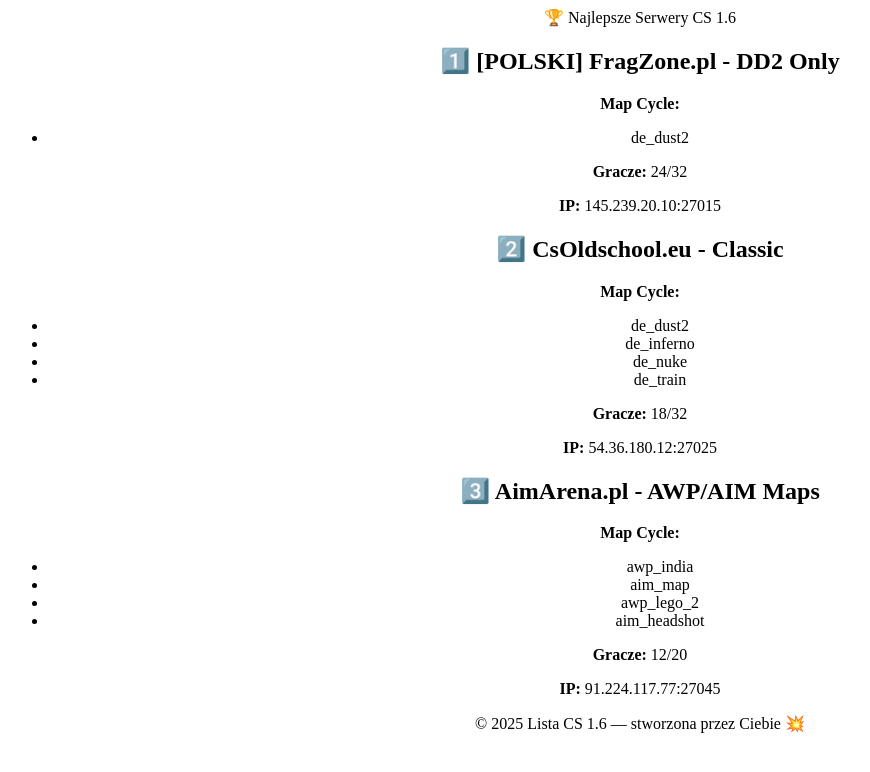
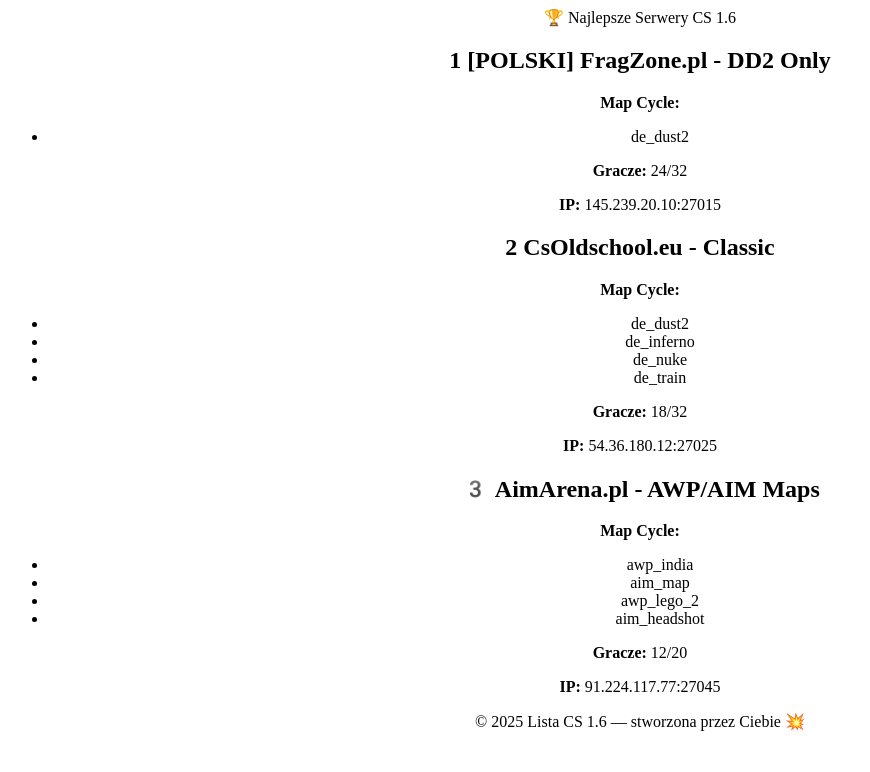
Before and after one commit to sag4offical/amadeoscs1.6serverlist, a plain HTML site: page index.html in a window 1280 px wide. Shown: the whole page, without its empty margins (0-870 px from the left). Drawn offline with Linux system fonts and the light colour scheme.

Commit message:
Update index.html

```diff
--- a/index.html
+++ b/index.html
@@ -4,7 +4,7 @@
     <header>🏆 Najlepsze Serwery CS 1.6</header>
     <main>
         <div class="server">
-            <h2>1️⃣ [POLSKI] FragZone.pl - DD2 Only</h2>
+            <h2>1 [POLSKI] FragZone.pl - DD2 Only</h2>
             <p><strong>Map Cycle:</strong></p>
             <ul>
                 <li>de_dust2</li>
@@ -14,7 +14,7 @@
         </div>
 
         <div class="server">
-            <h2>2️⃣ CsOldschool.eu - Classic</h2>
+            <h2>2 CsOldschool.eu - Classic</h2>
             <p><strong>Map Cycle:</strong></p>
             <ul>
                 <li>de_dust2</li>
@@ -27,7 +27,7 @@
         </div>
 
         <div class="server">
-            <h2>3️⃣ AimArena.pl - AWP/AIM Maps</h2>
+            <h2>3️ AimArena.pl - AWP/AIM Maps</h2>
             <p><strong>Map Cycle:</strong></p>
             <ul>
                 <li>awp_india</li>
```
